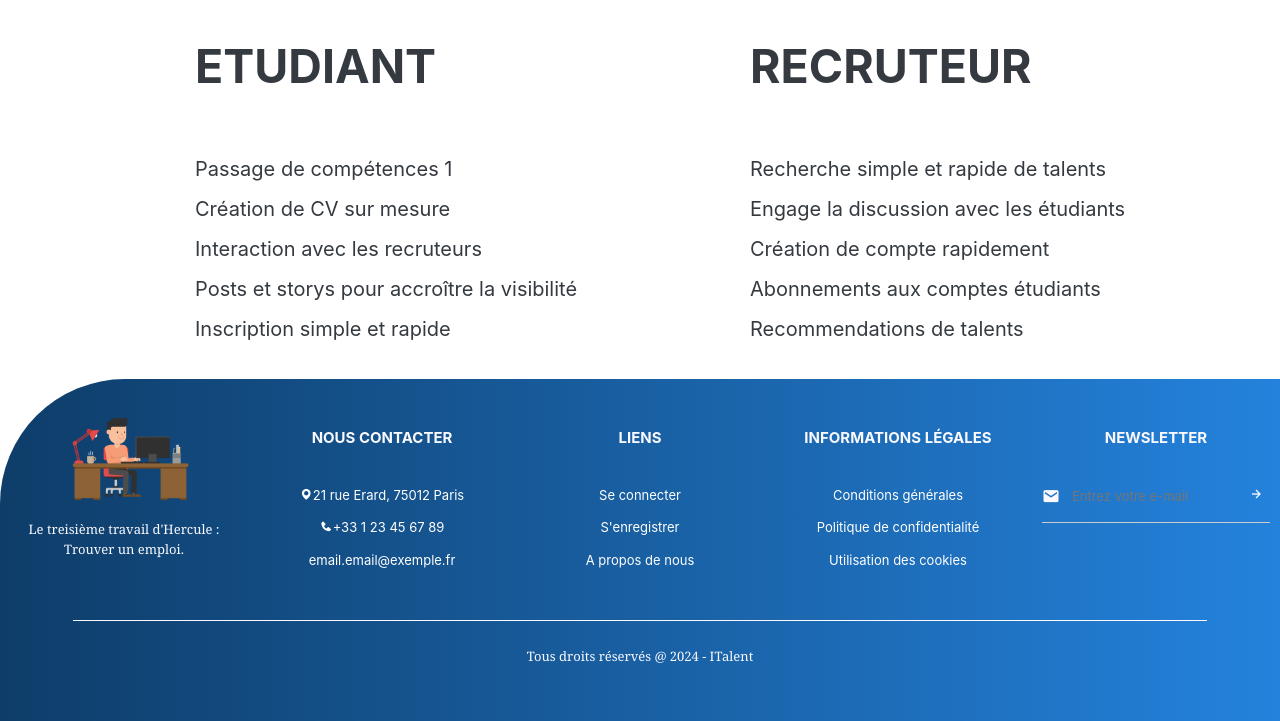
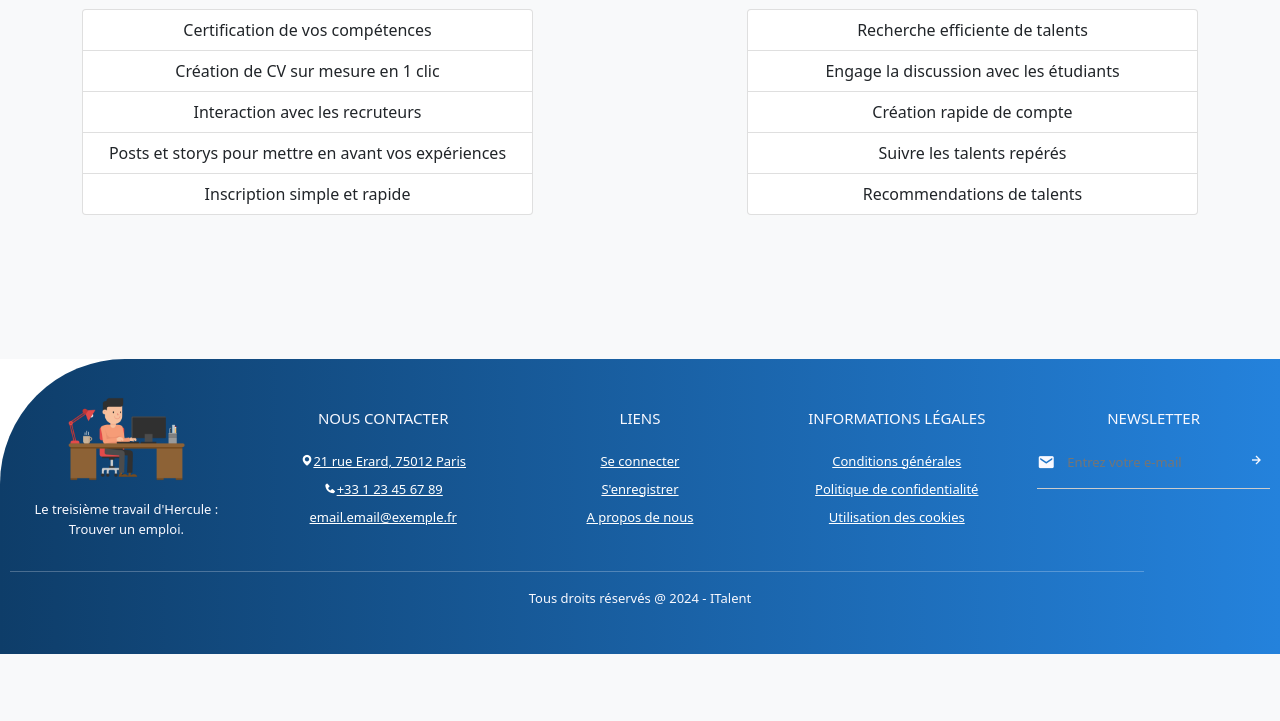
Before and after one commit to jaille75014/ITalent, a PHP site: page / in a window 1280 px wide. Shown: the part 754-1475 px from the top of the page. After the commit the page ends 1408 px from the top, so only its background shows below. Run offline with PHP 8.4, Linux system fonts and the light colour scheme; some libraries are stand-ins or nearby versions.

Commit message:
zefoizjfmoizjk

```diff
--- a/css/style.css
+++ b/css/style.css
@@ -1,164 +1,20 @@
 /* CSS GLOBALE */
 
 html {
-    font-size: 25px;
     font-family: 'Montserrat';
-}
-
-body {
-    margin: 0;
 }
 
 
 /* CSS Header */
 
 header {
-    background-color: #1F68AE;
-    color: #FEE715;
-    width: 100%;
-    margin: 0;
-    font-size: 18px;
+    opacity: 97%;
 }
-
-.logo {
-    flex: 0 0 auto;
-    margin-left: 0.5rem;
-}
-
-.logo img {
-    width:70px;
-}
-
-.nav_links {
-    flex: 1;
-    display: flex;
-    justify-content: center;
-    align-items: center;
-}
-
-.dark_icon {
-    flex: 0 0 auto;
-}
-
-.log-out_icon {
-    flex: 0 0 auto;
-}
-
-header ul {
-    list-style: none;
-    display: flex;
-    margin: 0;
-    padding: 0;
-}
-
-header li {
-    margin: 0 2rem;
-    font-weight: bold;
-}
-
-header li a {
-    text-decoration: none !important;
-    color: inherit;
-    transition: color 0.3s, font-size 0.3s;
-}
-
-header li a:hover {
-    color: #dbba00;
-    font-size: 100%;
-}
-
-.header_div {
-    width: 100%;
-    height: 100%;
-    display: flex;
-    align-items: center;
-}
-
 
 
 /* CSS index.php */
 
-.banner {
-    background-image: url('../assets/banniere_accueil.jpg');
-    background-size: cover;
-    background-position: center;
-    width: 100%;
-    display: flex;
-    height: 700px;
-}
 
-.banner_content {
-    max-width: 650px;
-    padding: 60px;
-}
-.index {
-    padding-top: 40px;
-}
-.col-md-6 {
-    padding: 0;
-}
-.col-md-12 {
-    padding: 0;
-}
-
-.banner_content h2 {
-    font-size: 36px;
-    font-weight: bold;
-    margin-bottom: 10px;
-}
-
-.banner_content p {
-    font-size: 20px;
-    margin-top: 0;
-}
-
-.banner_content h2, .banner_content p {
-    color: #F9F9FF;
-}
-
-.bouton_inscription {
-    margin: 0px;
-    font-size: 24px;
-    padding: 12px;
-    text-align: flex-start;
-    background-color: #1F68AE;
-    border-radius: 50px;
-}
-
-
-.container {
-    display: flex;
-    justify-content: center;
-}
-
-.student,
-.recruiter {
-    flex: 1;
-    padding: 10px;
-    text-align: left;
-    margin: auto;
-    margin-left: 100px;
-    margin-right: 20px;
-}
-
-.student ul,
-.recruiter ul {
-    list-style: none;
-    padding: 0;
-}
-
-.student li,
-.recruiter li {
-    list-style: none;
-    font-size: 20px;
-    padding-top: 10px;
-}
-
-.student h3,
-.recruiter h3 {
-    margin-top: 30px;
-    margin-bottom: 50px;
-}
 
 footer {
     width: 100%;
--- a/includes/header.php
+++ b/includes/header.php
@@ -1,24 +1,17 @@
 <header>
+        <nav class="navbar navbar-expand-md fixed-top bg-light">
+            <div class="container">
+            <a class="nav-link" href="index.html"><img alt="Logo ITalent" height="90px" src="assets/LOGO_version_minimalisé.png"></a>
+              <div class="justify-content-end" id="navbarNav">
 
-    <div class="header_div">
+                <ul class="navbar-nav">
+                    <li class="nav-item"><a class="nav-link text-primary" href="inscription.php">Inscription</a></li>
+                    <li class="nav-item"><a class="nav-link text-primary" href="index.php">Accueil</a></li>
+                    <li class="nav-item"><a class="nav-link text-primary" href="connexion.php">Connexion</a></li>
+                </ul>
 
-        <div class="logo">
-            <a href="index.php"><img alt="Logo ITalent" src="assets/logo_blanc.png" width="100px"></a>
-        </div>
+                 </div>
+            </div>
+          </nav>
 
-        <nav class="nav_links">
-            <ul>
-                <li><a href="inscription.php">Inscription</a></li>
-                <li><a href="index.php">Accueil</a></li>
-                <li><a href="connexion.php">Connexion</a></li>
-            </ul>
-        </nav>
-
-        <div class="dark_icon">
-            <img alt="Icône Mode Sombre" src="assets/dark.svg" width="40px">
-        </div>
-
-
-    </div>
-
-</header>
+    </header>
--- a/index.php
+++ b/index.php
@@ -3,72 +3,78 @@
 
 <head>
     <meta charset="UTF-8">
+    <title>ITalent | Accueil</title>
     <meta name="Description" content="ITalent, la révolution de la recherche d'emplois pour les étudiants en Informatique.">
     <meta name="viewport" content="width=device-width, initial-scale=1.0">
+
+    <!-- Intégration de la police d'écriture  -->
     <link href="https://fonts.googleapis.com/css2?family=Montserrat&display=swap" rel="stylesheet">
+    <!-- Icône de Boxincons -->
     <script src="https://unpkg.com/boxicons@2.1.4/dist/boxicons.js"></script>
     <link href='https://unpkg.com/boxicons@2.1.4/css/boxicons.min.css' rel='stylesheet'>
-    <link rel="stylesheet" href="https://cdn.jsdelivr.net/npm/bootstrap@4.4.1/dist/css/bootstrap.min.css" integrity="sha384-Vkoo8x4CGsO3+Hhxv8T/Q5PaXtkKtu6ug5TOeNV6gBiFeWPGFN9MuhOf23Q9Ifjh" crossorigin="anonymous">
-    <link rel="stylesheet" href="https://cdn.jsdelivr.net/npm/bootswatch@4.5.2/dist/litera/bootstrap.min.css" integrity="sha384-enpDwFISL6M3ZGZ50Tjo8m65q06uLVnyvkFO3rsoW0UC15ATBFz3QEhr3hmxpYsn" crossorigin="anonymous">
+    <!-- Intégration Bootstrap 5  -->
+    <link href="https://cdn.jsdelivr.net/npm/bootstrap@5.0.2/dist/css/bootstrap.min.css" rel="stylesheet"
+    integrity="sha384-EVSTQN3/azprG1Anm3QDgpJLIm9Nao0Yz1ztcQTwFspd3yD65VohhpuuCOmLASjC" crossorigin="anonymous">
+    <!-- Intégration de notre CSS -->
     <link type="text/css" rel="stylesheet" href="CSS/style.css">
-    <title>ITalent | Accueil</title>
+
 </head>
 
     <body>
 
         <?php include('includes/header.php');?>
-        <main>
-        <div class="banner">
-            <div class="banner_content column">
-                    <h2>Prouve tes compétences, <br>
-                    Discute, <br>
-                    Passe un entretien et... <br>
-                    Décroche le job ! <br>
-                    </h2>
-                <div class=" text col-12 col-md-6">
-                <p class="index">Bienvenue chez <span style="color: #FEE715; font-weight: bold">Italent !</span>  </p>
+
+        <main class="bg-light">
+        <section class="pt-5" id="Top"></section>
+        <div class="container py-5 pt-5">
+            <div class="row align-items-center my-5 gy-4">
+
+                <div class="col-12 col-md-6 text-center text-md-start my-5">
+                    <h2>Prouve tes compétences,<br>Discute,<br>Passe un entretien et...<br>Décroche un job !</h2>
+                    <h4 class="mt-3">Bienvenue chez <span class="text-primary">ITalent</span> !</h4>
+                    <a href="inscription.php" class="btn btn-primary mt-3">Viens décrocher ton premier emploi !</a>
                 </div>
-                <div class="text col-12 col-md-12 lh-lg">
-                <p class="row col-12 md-9 ">LA plateforme d’emploi spécialement conçue
-                pour les étudiants. Ici c’est aux recruteurs de te contacter !
-                Donnes nous juste ton CV, prouves tes compétences avec des tests et on se charge du reste !
-                </p>
+
+                <div class="col-12 col-md-6 my-5">
+                    <img alt="Logo ITalent, Le Treizième Travail d'Hercule" src="assets/LOGO_version_complète.png" width="100%">
+                </div>
+
+            </div>
+
+           <div class="row py-5 gy-4">
+                <h1 class="text-center"> Nos avantages</h1>
+                <div class="col-12 col-md-5 my-5 text-center ">
+                    <h2>Étudiant</h2>
+                    <ul class="list-group mt-4">
+                        <li class="list-group-item">Certification de vos compétences</li>
+                        <li class="list-group-item">Création de CV sur mesure en 1 clic</li>
+                        <li class="list-group-item">Interaction avec les recruteurs</li>
+                        <li class="list-group-item">Posts et storys pour mettre en avant vos expériences </li>
+                        <li class="list-group-item">Inscription simple et rapide</li>
+                    </ul>
+                </div>
+
+                <div class="col-12 col-md-5 offset-md-2 my-5 text-center ">
+                    <h2>Recruteur</h2>
+                    <ul class="list-group mt-4">
+                        <li class="list-group-item">Recherche efficiente de talents</li>
+                        <li class="list-group-item">Engage la discussion avec les étudiants</li>
+                        <li class="list-group-item">Création rapide de compte</li>
+                        <li class="list-group-item">Suivre les talents repérés</li>
+                        <li class="list-group-item">Recommendations de talents</li>
+                    </ul>
                 </div>
 
 
-                <div>
-                    <a href="inscription.php" class="bouton_inscription" role="button">
-                        <span style="color: #FEE715;">Viens décrocher ton prochain emploi !</span>
-                    </a>
-                </div>
-        </div>
+           </div>
+
         </div>
 
 
-        <div class="container">
-            <div class="student">
-                <h3>ETUDIANT</h3>
-                <ul>
-                    <li>Passage de compétences 1</li>
-                    <li>Création de CV sur mesure</li>
-                    <li>Interaction avec les recruteurs</li>
-                    <li>Posts et storys pour accroître la visibilité</li>
-                    <li>Inscription simple et rapide</li>
-                </ul>
-            </div>
-            <div class="recruiter">
-                <h3>RECRUTEUR</h3>
-                <ul>
-                    <li>Recherche simple et rapide de talents</li>
-                    <li>Engage la discussion avec les étudiants</li>
-                    <li>Création de compte rapidement</li>
-                    <li>Abonnements aux comptes étudiants</li>
-                    <li>Recommendations de talents</li>
-                </ul>
-            </div>
-        </div>
 
-        </main>
+
+
+    </main>
 
         <?php include('includes/footer.php');?>
 
```
